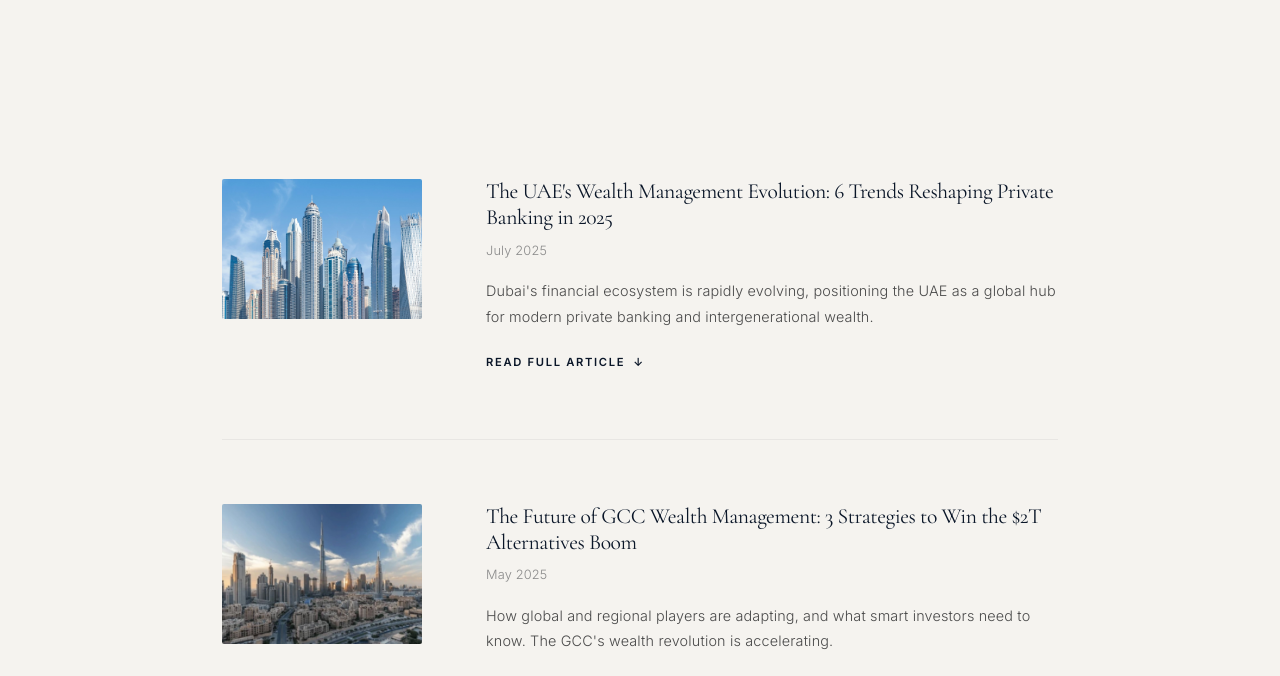
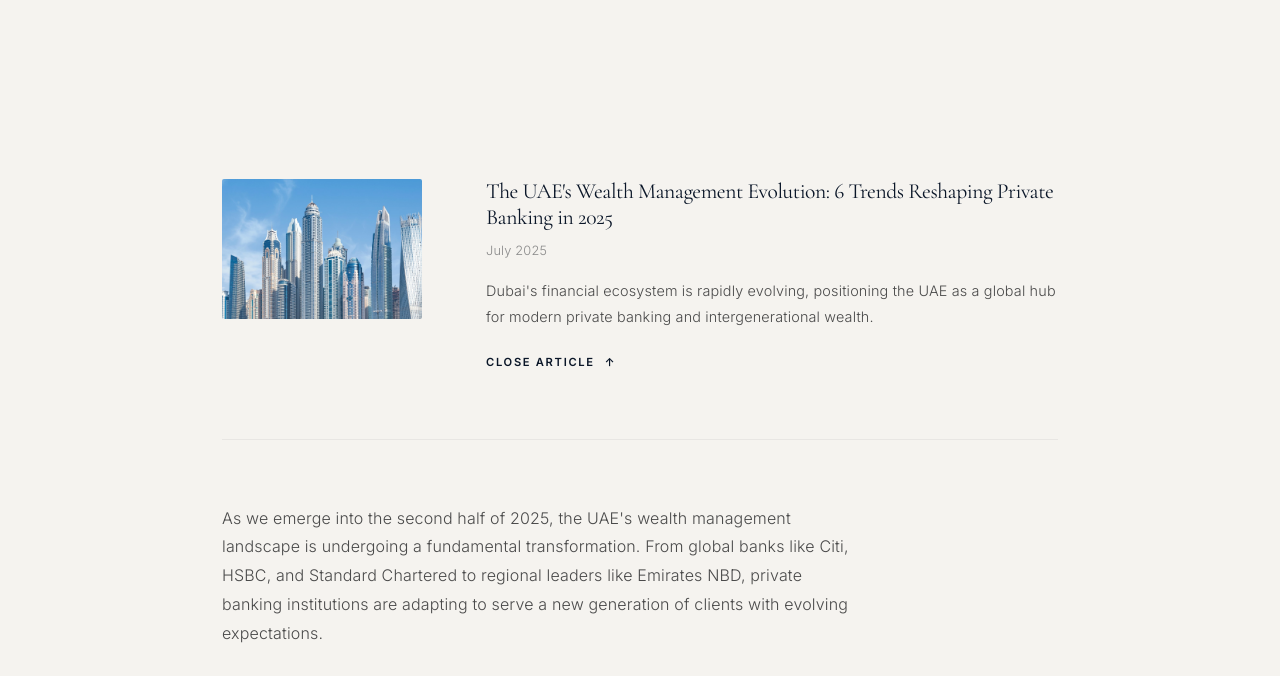
Before and after one commit to Dawoud25/Tamimi-Capital-New, a plain HTML site: page articles.html in a window 1280 px wide. Both pictures are taken after a click on the element 640 px from the left and 1285 px from the top of the page. Shown: the part 1009-1685 px from the top of the page. Drawn offline with nearby package versions, Linux system fonts and the light colour scheme.

Commit message:
Implement article accordion feature
Added JavaScript for article accordion functionality.

```diff
--- a/articles.html
+++ b/articles.html
@@ -373,5 +373,30 @@
 
     <script src="js/main.js"></script>
 
+    <script>
+// Article accordion functionality
+document.addEventListener('DOMContentLoaded', () => {
+    const articles = document.querySelectorAll('.article-full');
+
+    articles.forEach(article => {
+        const header = article.querySelector('.article-header');
+        const toggle = article.querySelector('.article-toggle');
+
+        // Make the entire header clickable
+        header.addEventListener('click', (e) => {
+            e.preventDefault();
+            article.classList.toggle('open');
+
+            // Update toggle text
+            if (article.classList.contains('open')) {
+                toggle.textContent = 'Close Article';
+            } else {
+                toggle.textContent = 'Read Full Article';
+            }
+        });
+    });
+});
+</script>
+
 </body>
 </html>
```
